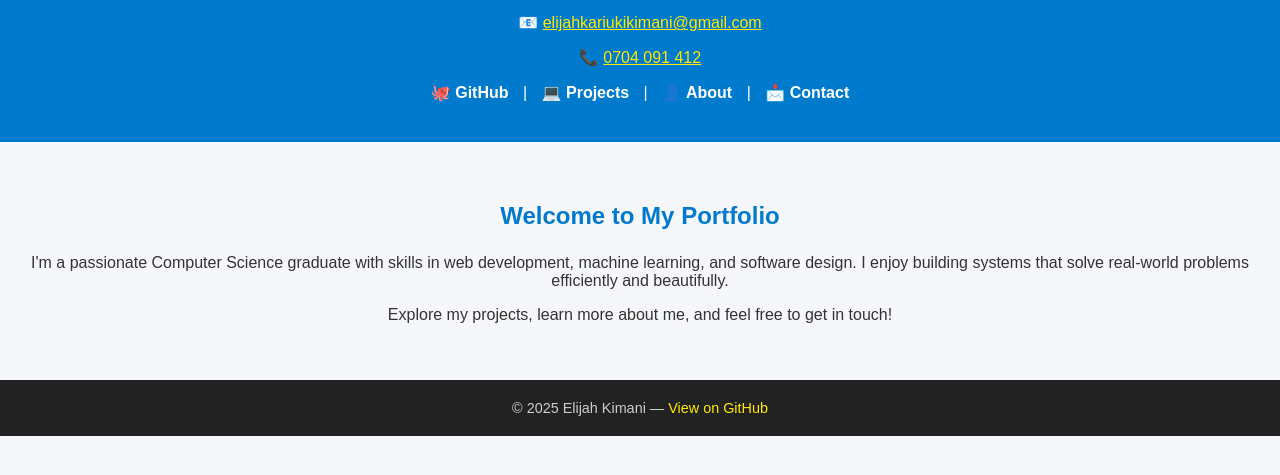
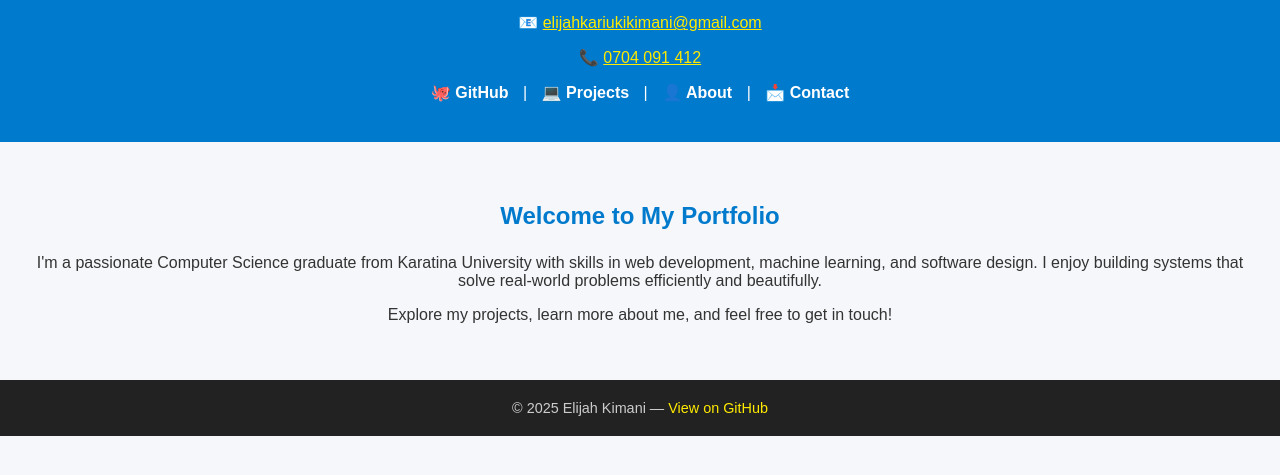
Before and after one commit to Elik-stack/Elik-stack.github.io, a plain HTML site: page index.html in a window 1280 px wide. Shown: the part 309-784 px from the top of the page. Drawn offline with Linux system fonts and the light colour scheme.

Commit message:
Update index.html

```diff
--- a/index.html
+++ b/index.html
@@ -162,7 +162,7 @@
   <section>
     <h2>Welcome to My Portfolio</h2>
     <p>
-      I'm a passionate Computer Science graduate with skills in web development, machine learning,
+      I'm a passionate Computer Science graduate from  Karatina University with skills in web development, machine learning,
       and software design. I enjoy building systems that solve real-world problems efficiently and beautifully.
     </p>
     <p>
```
